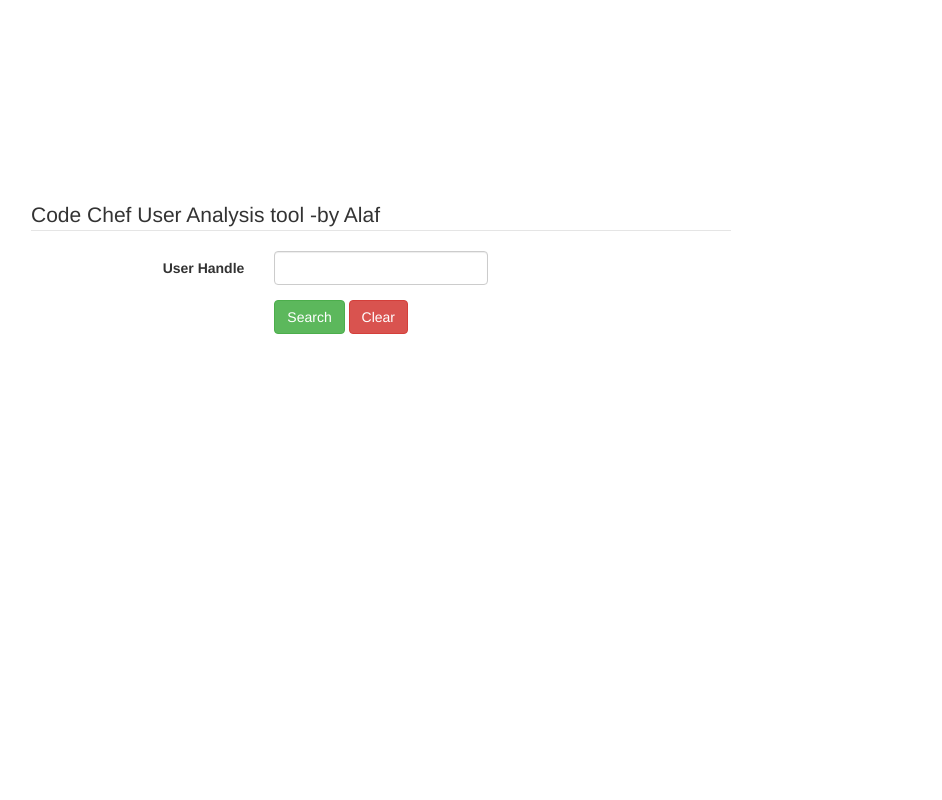
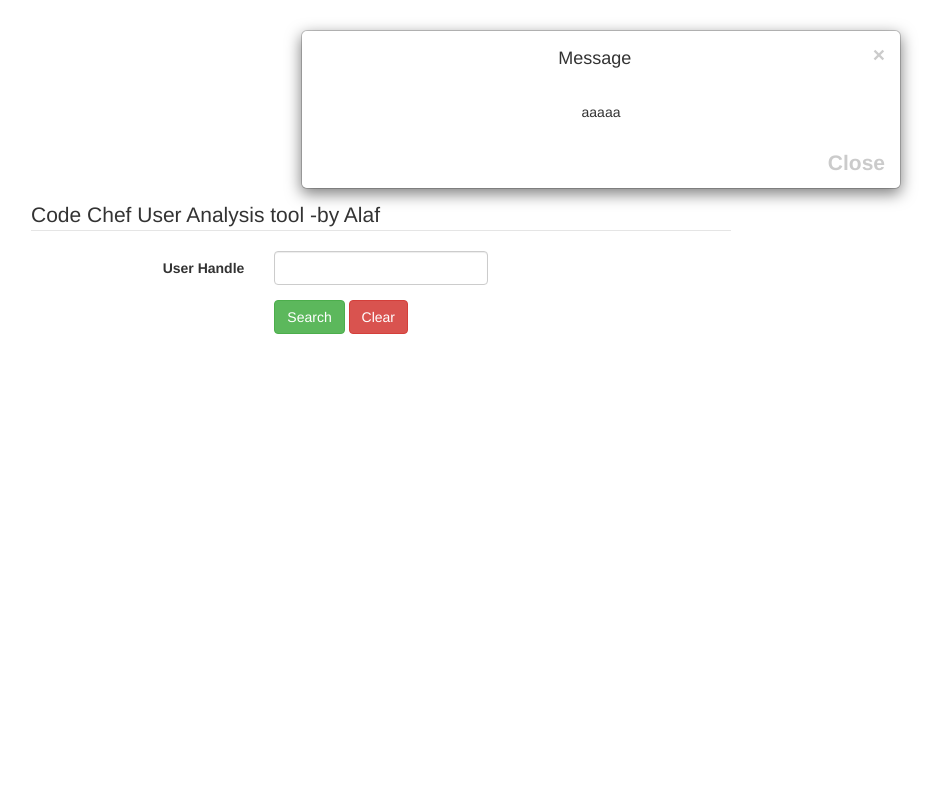
Before and after one commit to Alafazam/Codechef-analytics-tool, a Flask app: page / in a window 1280 px wide. Shown: the whole page, without its empty margins (39-981 px from the left). Run offline with Flask 2, Linux system fonts and the light colour scheme; some libraries are stand-ins or nearby versions.

Commit message:
add index

```diff
--- a/app.py
+++ b/app.py
@@ -28,13 +28,16 @@ app = Flask(__name__)
 @app.route('/', methods=['GET'])
 # @login_required
 def index():
-	return render_template('index.html')
+	return render_template('index.html',message='aaaaa')
 
 
 
 @app.route('/get/<string:username>', methods=['GET'])
 def get_data(username):
-	return render_template('data.html')
+	if re.match('^[a-z]{1}[a-z0-9_]{3,13}$',username)==None:
+		return render_template('index.html',message="Illegal Username/Input is not alphanumeric")
+
+	return render_template('data.html',username=username)
 
 
 @app.route('/ajax_data/<string:username>', methods=['GET'])
--- a/templates/index.html
+++ b/templates/index.html
@@ -5,6 +5,27 @@
     <meta charset="UTF-8">
     <title>Codechef</title>
     <link rel="stylesheet" href="https://maxcdn.bootstrapcdn.com/bootstrap/3.3.5/css/bootstrap.min.css">
+    <style>
+    #modal_wrapper{
+        top:400px;
+    }
+    .modal-footer{
+        border-top: 0px;
+    }
+    .modal-header{
+        text-align: center;
+        border-bottom: 0px;
+    }
+    .modal-body{
+        text-align: center;
+        border-bottom: 0px;
+    }
+    #modal-dialog{
+        width:400px;
+    }
+
+    </style>
+
     <script>
     function go_get_it() {
         var c = document.getElementById('userhandle');
@@ -15,7 +36,7 @@
             return false;
         }
         console.log(user);
-        window.location.href = '/get/'+user.toString();
+        window.location.href = '/get/' + user.toString();
 
     }
 
@@ -27,6 +48,31 @@
 </head>
 
 <body>
+    <!-- Modal -->
+    <div id="modal_wrapper" class=''>
+        <div class="modal fade" id="myModal" tabindex="-1" role="dialog" aria-labelledby="myModalLabel" aria-hidden="">
+            <div class="modal-dialog">
+                <div class="modal-content">
+                    <div class="modal-header">
+                        <button type="button" class="close" data-dismiss="modal" aria-hidden="true">
+                            &times;
+                        </button>
+                        <h4 class="modal-title" id="myModalLabel">Message</h4>
+                    </div>
+                    <div class="modal-body">{{message}}</div>
+                    <div class="modal-footer">
+                        <button type="button" class="close btn btn-default" data-dismiss="modal">
+                            Close
+                        </button>
+                    </div>
+                </div>
+                <!-- /.modal-content -->
+            </div>
+            <!-- /.modal-dialog -->
+        </div>
+        <!-- /.modal -->
+    </div>
+
     <div class="container">
         <div class="" style="max-width:700px;margin-top:200px;">
             <div class="form-horizontal">
@@ -49,14 +95,29 @@
                     </div>
                 </div>
                 <!-- </fieldset> -->
-                <!-- </form>	 -->
+                <!-- </form>     -->
             </div>
         </div>
     </div>
 </body>
+    <script src="https://cdnjs.cloudflare.com/ajax/libs/jquery/3.0.0-alpha1/jquery.min.js"></script>
 
+
+<script>
+
+ message = '{{message}}'
+ if (message!='') {
+    $('#myModal').addClass('show');
+    $('#myModal').removeClass('fade');
+    $('.close').click(function () {
+        $('#myModal').addClass('fade');
+        $('#myModal').addClass('show');
+    });
+ };
+
+
+</script>
 </html>
-
 <!--
 Code chef user analysis tool
 @author
```
Also changed, not shown: templates/data.html (+10 -4 lines).
